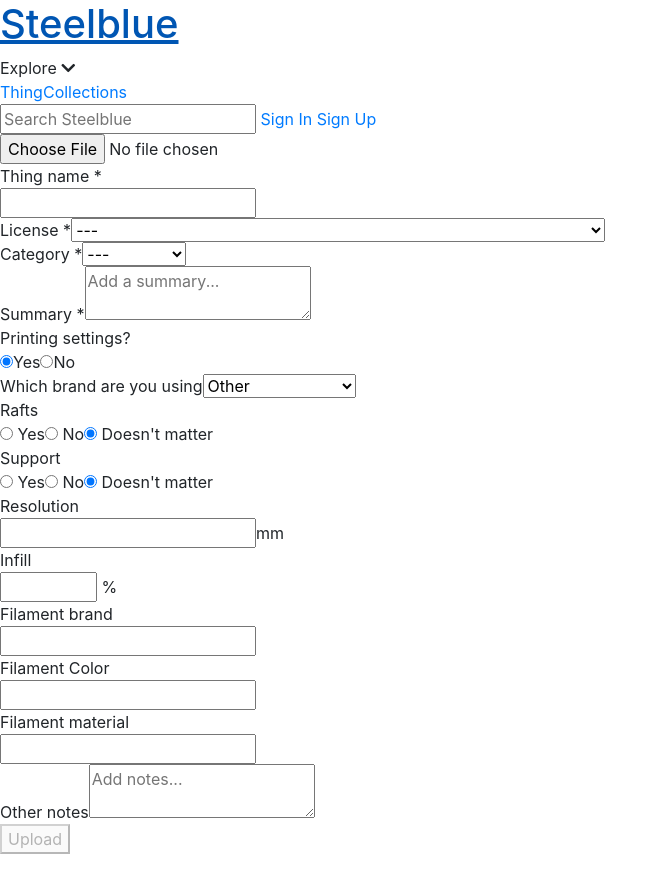
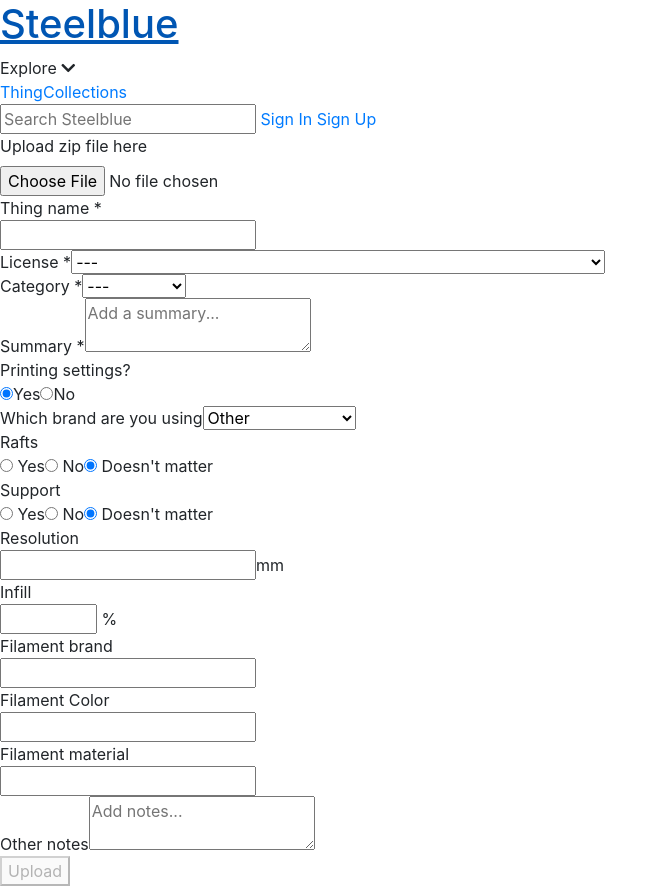
Before and after one commit to DotLab/printer-client-react, a React (Create React App) app: page /things/new in a window 1280 px wide. Shown: the whole page, without its empty margins (0-668 px from the left). Before the commit the page ends 854 px from the top, so only its background shows below. Built offline with nearby package versions, Linux system fonts and the light colour scheme; the HTML template or start-up script is replaced by a standard one.

Commit message:
Create thing page

```diff
--- a/src/components/ThingCreatePage.js
+++ b/src/components/ThingCreatePage.js
@@ -104,6 +104,7 @@
       <div class="W(70%) Mx(a)">
         <div class="Bds(s) Ta(c) H(300px)">
           <div class="Py(80px)">
+            <label>Upload zip file here</label>
             <div class="Fz(12px) Pstart(40px) My(20px)"><input key={this.state.inputKey} type="file" name="file" onChange={this.onFileChange}/>
             </div>
           </div>
```
